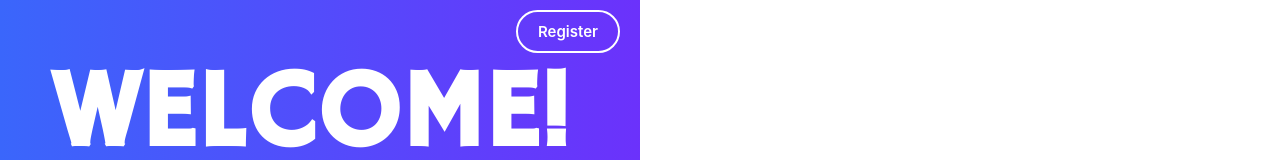
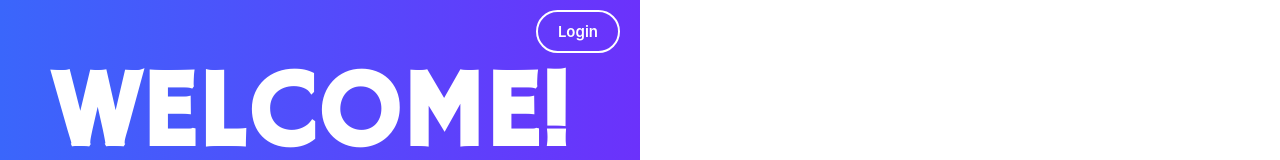
Before and after one commit to shock-dev/chat-front, a Next.js app: page /register in a window 1280 px wide. Shown: the top 160 px of the page. Built offline with nearby package versions, Linux system fonts and the light colour scheme.

Commit message:
fix links of auth layout

```diff
--- a/src/layouts/AuthLayout/AuthLayout.tsx
+++ b/src/layouts/AuthLayout/AuthLayout.tsx
@@ -1,4 +1,5 @@
 import { ReactNode } from 'react';
+import Link from 'next/link';
 
 interface AuthLayoutProps {
   children: ReactNode;
@@ -16,16 +17,16 @@ export const AuthLayout = ({
   title,
   desc,
   footer,
-}: AuthLayoutProps) => (
+}: AuthLayoutProps) => {
+  const isLogin = type === 'login';
+  return (
     <div className="container style">
       <div className="page_container style">
         <div className="column_container left_column animation_one">
           <div className="login_register_button">
-          <a href="/register">
-            <div className="button_top">
-              {type === 'login' ? 'Register' : 'Login'}
-            </div>
-          </a>
+            <Link href={isLogin ? '/register' : '/login'}>
+              <a className="button_top">{isLogin ? 'Register' : 'Login'}</a>
+            </Link>
           </div>
           <div className="blue_bg" />
           <div className="wellcome_text">
@@ -45,3 +46,4 @@ export const AuthLayout = ({
       </div>
     </div>
   );
+};
--- a/src/pages/register.tsx
+++ b/src/pages/register.tsx
@@ -5,7 +5,7 @@ import { Checkbox } from '../components/auth/Checkbox';
 
 const Register: NextPage = () => (
   <AuthLayout
-    type="login"
+    type="register"
     formDesc="Join us and enjoy the moment."
     title="WELCOME!"
     desc="REGISTER AND ENJOY OUR BENEFITS!"
--- a/src/styles/index.css
+++ b/src/styles/index.css
@@ -341,6 +341,7 @@ body {
   -webkit-border-radius:30px;
   -moz-border-radius:30px;
   color:#ffffff;
+  text-decoration: none;
 }
 .button_top:hover {
   background: linear-gradient(270deg, #9703fb, #03a1fb, #f000b2);
```
Also changed, not shown: 1 other file (tests, documents, lock files or other folders). Lines whose indentation alone changed are shown as unchanged.
